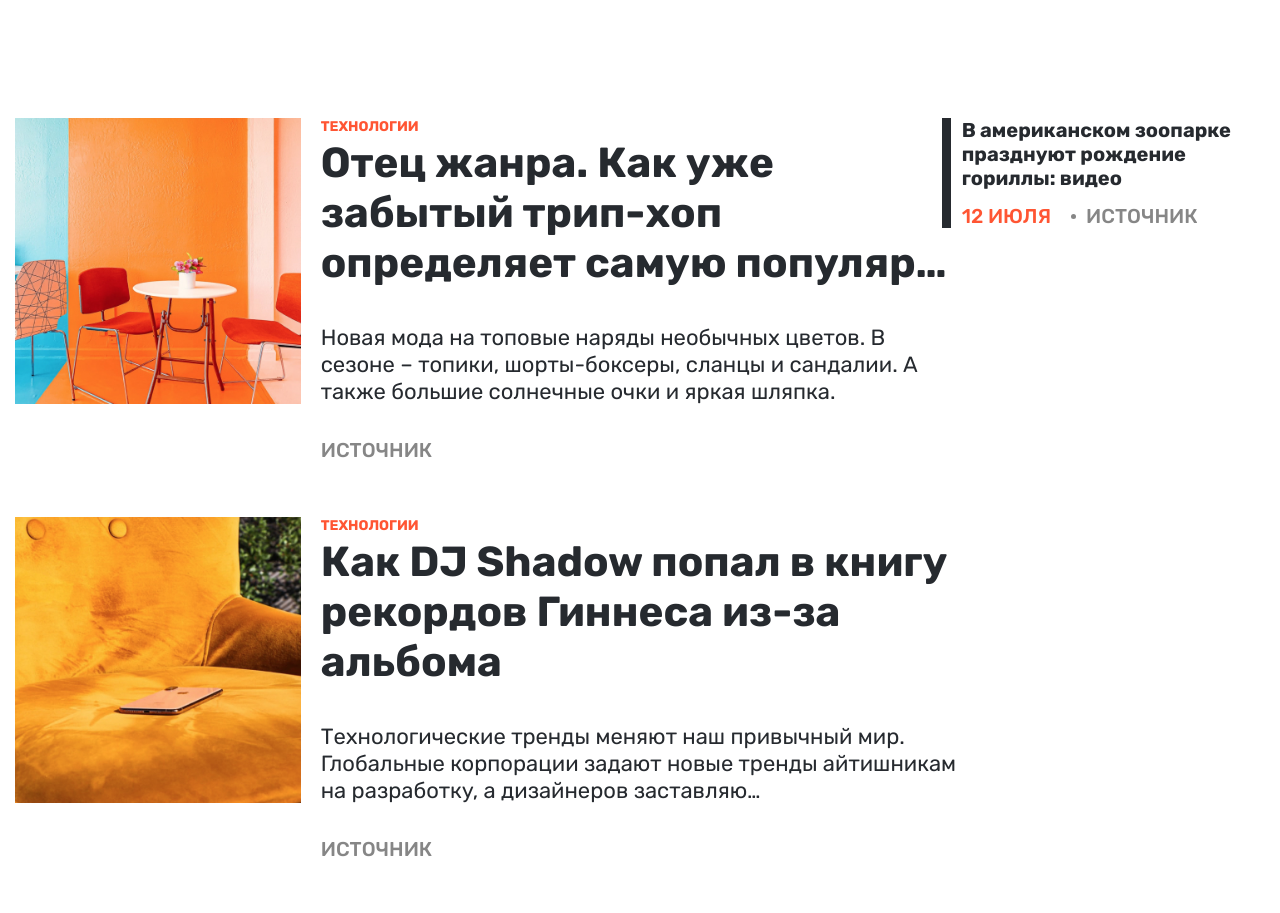
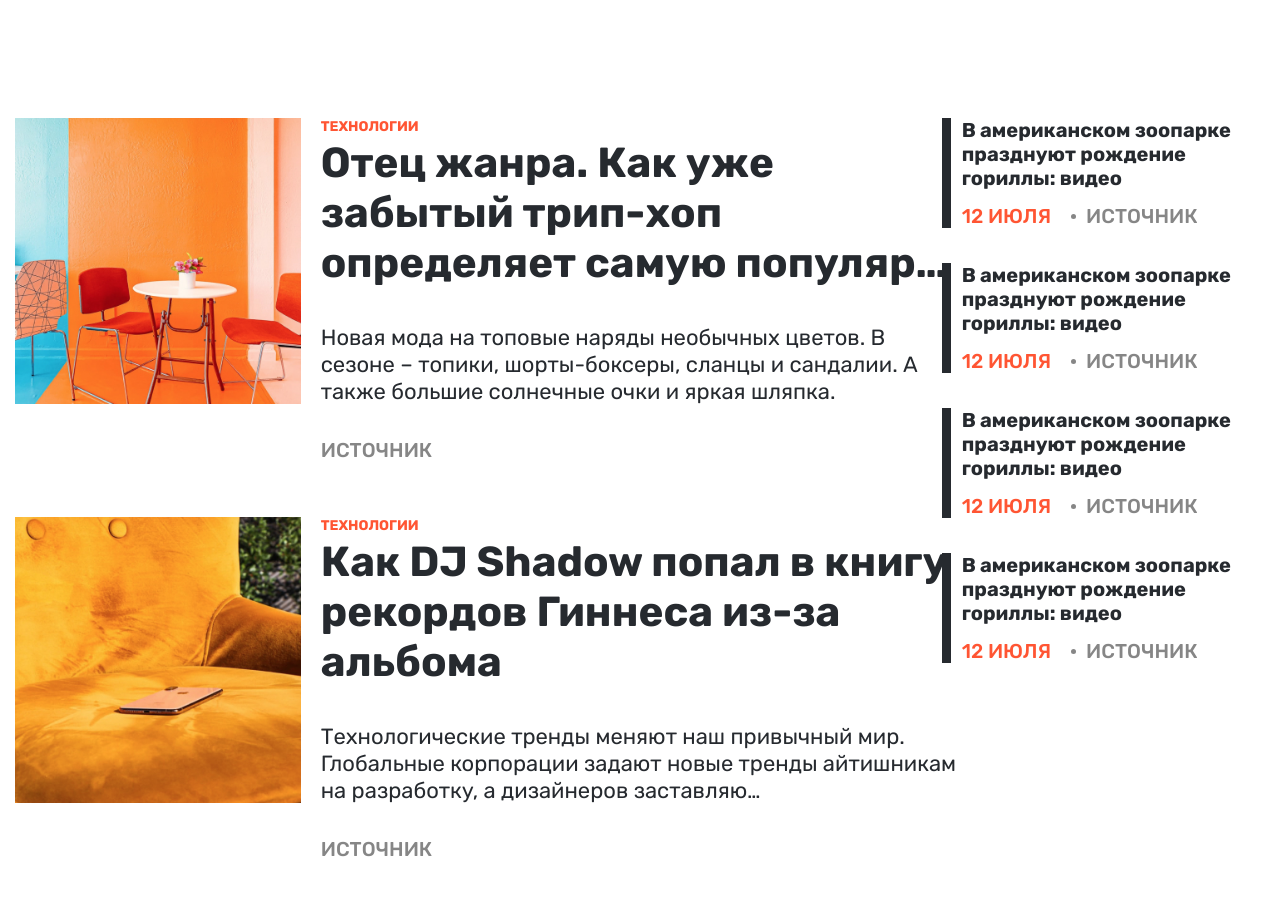
Before and after one commit to Igroman4ik228/NewsFeed, a website: page src/html/index.html in a window 1280 px wide. Shown: the part 152-1065 px from the top of the page. Drawn offline with nearby package versions, Linux system fonts and the light colour scheme; files that its build step writes are made by us from their sources; files whose address does not match are found by name.

Commit message:
modified:   docs/css/main.css 	modified:   docs/index.html 	modified:   package.json 	modified:   src/html/index.html 	modified:   src/scss/main.scss

```diff
--- a/src/html/index.html
+++ b/src/html/index.html
@@ -52,9 +52,6 @@
 	<!-- Local fonts -->
 	<link rel="preload" href="./fonts/subset-Rubik-Regular.woff2" as="font" type="font/woff2" crossorigin>
 	<link rel="stylesheet" href="./fonts/fonts.css" media="print" onload="this.media='all'" />
-
-	<!-- Inline fonts in base64 -->
-	<style></style>
 
 	<link rel="stylesheet" href="./css/main.css" />
 </head>
@@ -113,6 +110,27 @@
 							<a class="source-link" href="">Источник</a>
 						</div>
 					</article>
+					<article class="news">
+						<h4 class="title">В американском зоопарке празднуют рождение гориллы: видео</h4>
+						<div class="down">
+							<time class="date" datetime="07-12">12 июля</time>
+							<a class="source-link" href="">Источник</a>
+						</div>
+					</article>
+					<article class="news">
+						<h4 class="title">В американском зоопарке празднуют рождение гориллы: видео</h4>
+						<div class="down">
+							<time class="date" datetime="07-12">12 июля</time>
+							<a class="source-link" href="">Источник</a>
+						</div>
+					</article>
+					<article class="news">
+						<h4 class="title">В американском зоопарке празднуют рождение гориллы: видео</h4>
+						<div class="down">
+							<time class="date" datetime="07-12">12 июля</time>
+							<a class="source-link" href="">Источник</a>
+						</div>
+					</article>
 				</aside>
 			</div>
 		</div>
--- a/src/scss/main.scss
+++ b/src/scss/main.scss
@@ -69,6 +69,10 @@
 			max-width: 322px;
 			position: relative;
 
+			&:not(:first-child) {
+				margin-top: 35px;
+			}
+
 			&::after {
 				content: "";
 				position: absolute;
```
Also changed, not shown: docs/index.html (+1 -1 lines), package.json (+8 -8 lines), docs/css/main.css.
